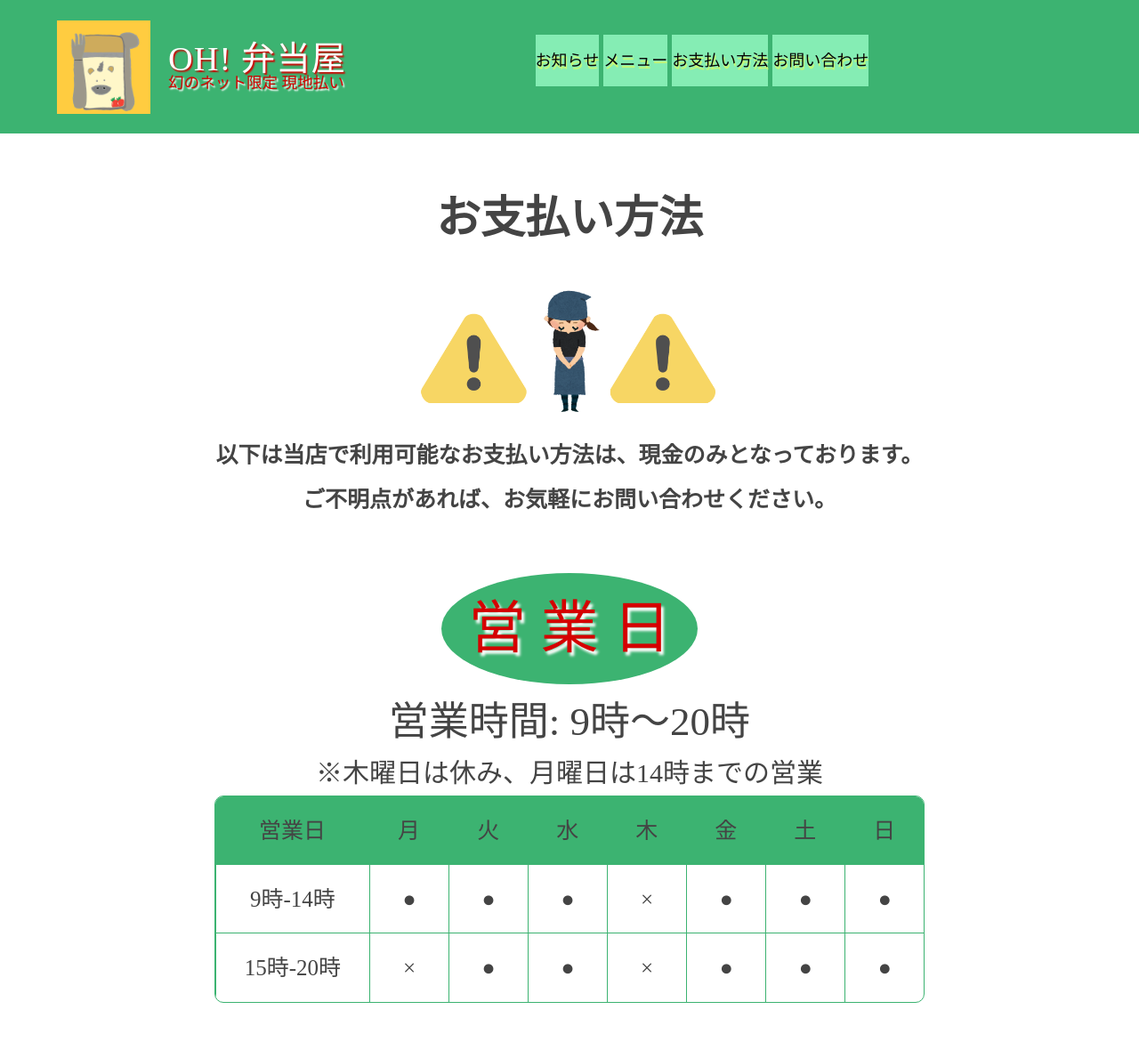
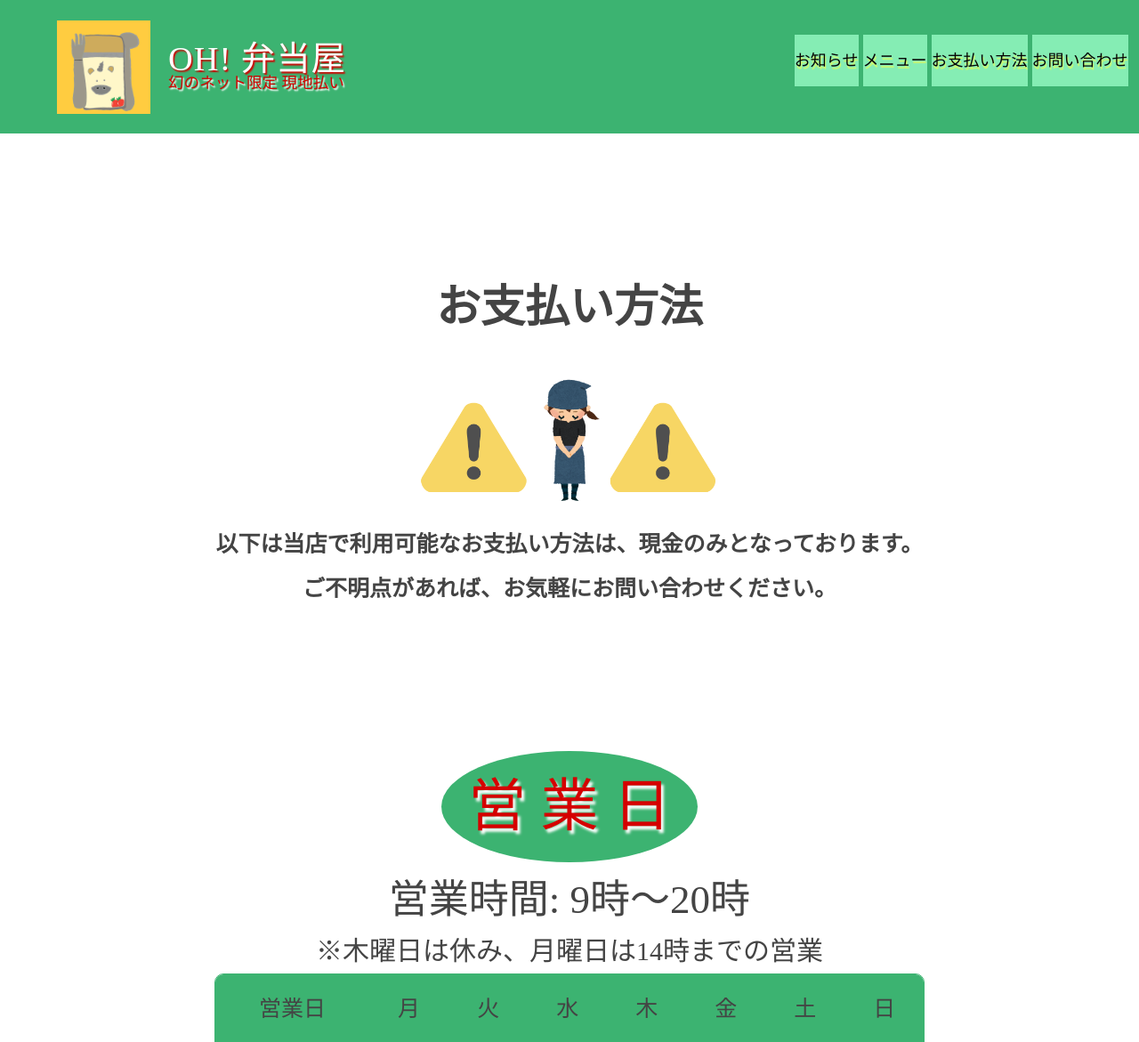
Before and after one commit to michikofujita/oh-bento, a PHP site: page /cash.php in a window 1280 px wide. Shown: the top 1171 px of the page at 89% size. Run offline with PHP 8.4, Linux system fonts and the light colour scheme.

Commit message:
pc用レスポンス　藤田

```diff
--- a/css/base-style.css
+++ b/css/base-style.css
@@ -5,7 +5,6 @@
 #header .for-pc {
     display: block;
 }
-
 body {
     box-sizing: border-box;
     font-family: "Noto Sans JP";
@@ -15,13 +14,10 @@ body {
     font-size: 25px;
     color: #444444;
 }
-
-
 #header {
-    margin: 0;
+    margin-bottom: 100px;
     padding: 0;
 }
-
 #header .hero {
     background-color: #3cb371;
     width: 100%;
@@ -29,14 +25,12 @@ body {
     display: flex;
     align-items: center;
 }
-
 #logo  {
     color: #d50000;
     text-shadow: 1px 3px 1px #ffffff;
     font-size: 20px;
     margin: auto 0 auto 20px;
 }
-
 #logo span {
     color: white;
     text-shadow: 1px 3px 1px #d50000;
@@ -44,14 +38,15 @@ body {
     letter-spacing: 1px;
     cursor: pointer;
 }
-
 #header .small-image {
     max-width: 80%;
     max-height: 70%;
 }
 
-
 /* 「header」のmenu部分 */
+#header .header-flex {
+    justify-content: space-between;
+}
 #header nav ul {
     display: grid;
     grid-template-columns: 1fr 1fr;
@@ -92,9 +87,8 @@ body {
 /* address部分 */
 #adress dl {
     text-align: center;
-    margin: 50px auto 0 auto;
+    margin: 150px auto 0 auto;
 }
-
 #adress dt {
     margin: 20px auto;
     width: fit-content;
@@ -108,22 +102,18 @@ body {
     margin-left: auto;
     margin-right: auto;
 }
-
 #adress dd {
     margin: 10px;
 }
-
 #adress p {
     text-align: center;
     margin: 20px auto 0 auto;
     font-size: 4.2vw;
 }
-
 #adress .dya {
     font-size: 6.2vw;
     margin-top: 10px;
 }
-
 #adress table {
     border-collapse: separate;
     border-spacing: 0;
@@ -132,7 +122,6 @@ body {
     overflow: hidden;
     margin: 0 auto;
 }
-
 #adress th, #adress td {
     padding: 2vw 2.5vw;
     border-bottom: 1px solid #3cb371;
@@ -148,15 +137,12 @@ body {
 #adress tr:last-child td {
     border-bottom: none;
 }
-
-
 #map-container {
     text-align: center;
     width: 100%;
     height: 450px;
     margin: 20px auto; /* 横方向に中央揃え */
 }
-
 #adress address {
     margin: 50px auto 10px auto;
     width: fit-content;
@@ -164,13 +150,10 @@ body {
     font-weight: bold;
     font-size: 5vw;
 }
-
-
 #adress address span {
     font-size: 5.3vw;
     display: inline-block;
 }
-
 /* footer部分 */
 #footer .end {
     text-align: center;
@@ -178,7 +161,6 @@ body {
     background-color: #3cb371;
     font-size: 1vw;
 }
-
 
 
 /* 画面サイズ変更 */
@@ -200,9 +182,7 @@ body {
         font-size: 65px;
         color: #d50000;
         text-shadow: 3px 4px 3px #ffffff;
-
     }
-
     #header .for-sh {
         display: block;
         margin-top: auto;
@@ -224,7 +204,6 @@ body {
     #header nav a{
         font-size: 18px;
     }
-
     #adress p {
         /* margin: 20px auto 0 auto; */
         font-size: 30px;
```
